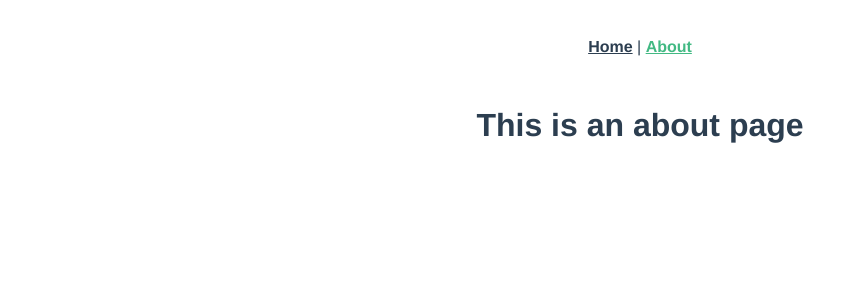
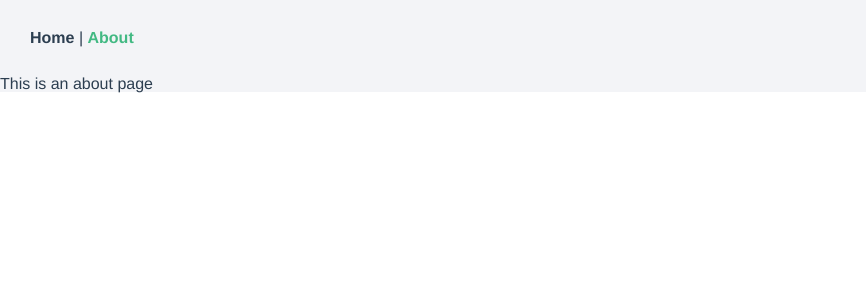
Before and after one commit to zengkaiwang/vue-ts-eslint, a Vue app: page /about in a window 1280 px wide. Shown: the top 300 px of the page, without its empty margins (0-866 px from the left). Built offline with nearby package versions, Linux system fonts and the light colour scheme.

Commit message:
增加全局样式

```diff
--- /dev/null
+++ b/src/assets/less/variables.less
@@ -0,0 +1,167 @@
+@charset "utf-8";
+
+/**
+ * 默认样式
+ * @file：   reset.less
+ * @author:  田杨
+ * @update:  2019-04-23
+ * @note:    重置样式
+ */
+
+// -reset
+
+html, body, div, span, applet, object, iframe, h1, h2, h3, h4, h5, h6, p, blockquote, pre, a, abbr, acronym, address, big, cite, code, del, dfn, em, img, ins, kbd, q, s, samp, small, strike, strong, sub, sup, tt, var, b, u, i, center, dl, dt, dd, ol, ul, li, fieldset, form, label, legend, table, caption, tbody, tfoot, thead, tr, th, td, article, aside, canvas, details, embed, figure, figcaption, footer, header, hgroup, menu, nav, output, ruby, section, summary, time, mark, audio, video {
+  margin: 0;
+  padding: 0;
+  border: 0;
+  font-size: 100%;
+  font: inherit;
+  vertical-align: baseline;
+  text-align: left;
+  font-family: 'Helvetica Neue',Helvetica,'PingFang SC','Hiragino Sans GB','Microsoft YaHei','微软雅黑',Arial,sans-serif;;
+}
+
+article, aside, details, figcaption, figure, footer, header, hgroup, menu, nav, section {
+  display: block;
+}
+
+body {
+  line-height: 1;
+  background-color: #F3F4F7;
+}
+
+ol, ul {
+  list-style: none;
+}
+
+blockquote, q {
+  quotes: none;
+}
+
+blockquote:before, blockquote:after, q:before, q:after {
+  content: '';
+  content: none;
+}
+
+table {
+  border-collapse: collapse;
+  border-spacing: 0;
+}
+
+html {
+  background-color: #fff;
+  _background-attachment: fixed;
+  _overflow-x: hidden;
+}
+
+h1, h2, h3, h4, h5, h6, i, em {
+  font-weight: normal;
+  font-style: normal;
+}
+
+input, button, select, textarea {
+  outline: none;
+  vertical-align: middle;
+  border: 0;
+  border-radius: 0;
+}
+
+a {
+  color: #1e1e1e;
+  text-decoration: none;
+  outline: none;
+}
+
+a:hover {
+  color: #ff9600;
+}
+
+strong {
+  font-weight: bold;
+}
+
+img {
+  vertical-align: middle;
+  outline: none;
+}
+
+//::selection {
+//    background-color: #ff9600;
+//    color: white;
+//    text-shadow: none;
+//}
+
+// -function
+.clearfix:after {
+  visibility: hidden;
+  display: block;
+  content: '';
+  clear: both;
+  height: 0;
+}
+
+.clearfix {
+  *zoom: 1;
+  *display: inline;
+}
+
+/* recommended css code for vue-svgicon */
+.svg-icon {
+  display: inline-block;
+  width: 16px;
+  height: 16px;
+  color: inherit;
+  vertical-align: middle;
+  fill: none;
+  stroke: currentColor;
+}
+
+.svg-fill {
+  fill: currentColor;
+  stroke: none;
+}
+
+.svg-up {
+  /*default*/
+  transform: rotate(0deg);
+}
+
+.svg-right {
+   transform: rotate(90deg);
+}
+
+.svg-down {
+  transform: rotate(180deg);
+}
+
+.svg-left {
+  transform: rotate(-90deg);
+}
+
+/* 滚动条 */
+::-webkit-scrollbar-thumb:horizontal { /*水平滚动条的样式*/
+	width: 5px;
+	background-color: #CCCCCC;
+	-webkit-border-radius: 6px;
+}
+::-webkit-scrollbar-track-piece {
+	background-color: #fff; /*滚动条的背景颜色*/
+	-webkit-border-radius: 0; /*滚动条的圆角宽度*/
+}
+::-webkit-scrollbar {
+	width: 10px; /*滚动条的宽度*/
+	height: 8px; /*滚动条的高度*/
+}
+::-webkit-scrollbar-thumb:vertical { /*垂直滚动条的样式*/
+	height: 50px;
+	background-color: #999;
+	-webkit-border-radius: 4px;
+	outline: 2px solid #fff;
+	outline-offset: -2px;
+	border: 2px solid #fff;
+}
+::-webkit-scrollbar-thumb:hover { /*滚动条的hover样式*/
+	height: 50px;
+	background-color: #9f9f9f;
+  -webkit-border-radius: 4px;
+}
--- a/src/main.ts
+++ b/src/main.ts
@@ -2,8 +2,12 @@ import Vue from 'vue'
 import App from './App.vue'
 import router from './router'
 import store from './store'
+
 import ElementUI from 'element-ui'
 import 'element-ui/lib/theme-chalk/index.css'
+
+import '@/assets/less/common.less'
+import '@/assets/less/variables.less'
 
 Vue.config.productionTip = false
 Vue.use(ElementUI)
--- a/src/router/router.ts
+++ b/src/router/router.ts
@@ -15,16 +15,16 @@ export default [
     // which is lazy-loaded when the route is visited.
     component: () => import(/* webpackChunkName: "about" */ '@/views/About.vue')
   },
-  // {
-  //   path: '/login',
-  //   name: 'login',
-  //   component: () => import('@/views/login/login.vue'),
-  //   meta: {
-  //     icon: '',
-  //     keepAlive: true,
-  //     title: 'login'
-  //   }
-  // },
+  {
+    path: '/login',
+    name: 'login',
+    component: () => import('@/views/login/login.vue'),
+    meta: {
+      icon: '',
+      keepAlive: true,
+      title: 'login'
+    }
+  },
   {
     path: '/index',
     name: 'index',
@@ -45,17 +45,17 @@ export default [
           keepAlive: true,
           title: 'dashload'
         }
+      },
+      {
+        name: 'demo',
+        path: 'demo',
+        component: () => import('@/views/demo/demo.vue'),
+        meta: {
+          icon: '',
+          // keepAlive: true,
+          title: 'demo'
+        }
       }
-      // {
-      //   name: 'demo',
-      //   path: 'demo',
-      //   component: () => import('@/views/demo/demo.vue'),
-      //   meta: {
-      //     icon: '',
-      //     // keepAlive: true,
-      //     title: 'demo'
-      //   }
-      // }
     ]
   }
 ]
--- /dev/null
+++ b/src/views/demo/demo.less
@@ -0,0 +1,7 @@
+
+.demo-wrap {
+  width: 100%;
+  .test {
+    font-size: 40px;
+  }
+}
--- /dev/null
+++ b/src/views/demo/demo.ts
@@ -0,0 +1,34 @@
+import { Component, Vue } from 'vue-property-decorator'
+import { Getter, Action } from 'vuex-class'
+// import {  } from '@/components' // 组件
+
+@Component({})
+export default class About extends Vue {
+  private myThis:any = this
+  created () {
+    //
+  }
+
+  activated () {
+    //
+  }
+
+  mounted () {
+    //
+  }
+
+  goto () {
+    this.myThis.$router.push({ path: 'dashload' })
+    // this.$router.push({ path: 'dashload' })
+  }
+
+  beforeRouteLeave (to:any, from:any, next:any) {
+    console.log(1111)
+    to.meta.keepAlive = false
+    next()
+  }
+  // 初始化函数
+  init () {
+    //
+  }
+}
--- /dev/null
+++ b/src/views/demo/demo.vue
@@ -0,0 +1,11 @@
+<template>
+  <div class='demo-wrap'>
+    bbbbbbbbbbbb
+  </div>
+</template>
+
+<script lang='ts' src='./demo.ts'></script>
+
+<style lang='less'>
+  @import './demo.less';
+</style>
--- /dev/null
+++ b/src/views/login/login.less
@@ -0,0 +1,3 @@
+.login-wrap {
+  width: 100%;
+}
--- /dev/null
+++ b/src/views/login/login.ts
@@ -0,0 +1,38 @@
+import { Component, Vue } from 'vue-property-decorator'
+import { Getter, Action } from 'vuex-class'
+import { LoginData } from '@/types/views/login.interface'
+
+@Component({
+  components: {
+  }
+})
+
+export default class About extends Vue {
+  // private name:string = "jack"
+  // private user:string = "jack"
+  // Getter
+  // @Getter author
+  // Action
+  // @Action GET_DATA_ASYN
+  // data
+  data: LoginData = {
+    pageName: 'login'
+  }
+
+  created () {
+    //
+  }
+
+  activated () {
+    //
+  }
+
+  mounted () {
+    //
+  }
+
+  // 初始化函数
+  init () {
+    console.log(111)
+  }
+}
--- /dev/null
+++ b/src/views/login/login.vue
@@ -0,0 +1,14 @@
+<template>
+	<div class='login-wrap'>
+		{{data.pageName}}
+		<div>
+			<el-button type='primary'>主要按钮11</el-button>
+		</div>
+	</div>
+</template>
+
+<script lang='ts' src='./login.ts'></script>
+
+<style lang='less'>
+  @import './login.less';
+</style>
```
Also changed, not shown: src/assets/less/common.less (added).
